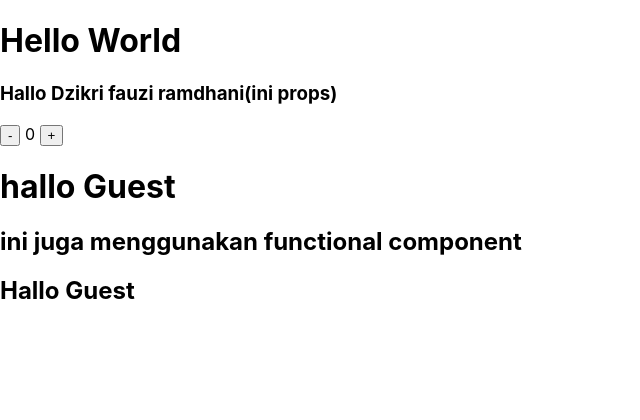
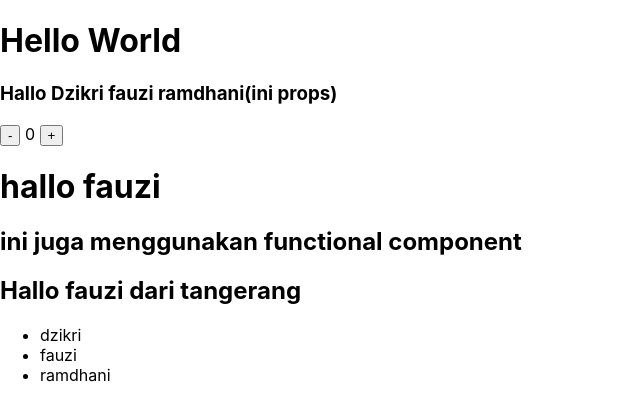
Before and after one commit to dzikfr/dzikfr-belajar-reactjs, a React (Create React App) app: page / in a window 1280 px wide. Shown: the top 420 px of the page, without its empty margins (0-640 px from the left). Built offline with nearby package versions, Linux system fonts and the light colour scheme.

Commit message:
08-08-2024

```diff
--- a/src/materi/komponen/index.jsx
+++ b/src/materi/komponen/index.jsx
@@ -7,7 +7,7 @@ export default class Komponen extends React.Component{
         return(
             <div>
                 <ClassComponent nama="Dzikri fauzi ramdhani(ini props)"/>
-                <FunctionalComponent/>
+                <FunctionalComponent nama="fauzi" asal="tangerang"/>
             </div>
         )
     }
--- a/src/materi/komponen/pembahasan/FunctionalComponent.jsx
+++ b/src/materi/komponen/pembahasan/FunctionalComponent.jsx
@@ -1,16 +1,25 @@
-const FunctionalComponent = (props) =>{ //({nama})
+const FunctionalComponent = ({nama ='guest', asal='place'}) =>{ //({nama})
+
+    const fullNames = ['dzikri','fauzi','ramdhani'];
     return(
         <div>
-            <h1>hallo {props.nama}</h1>
+            <h1>hallo {nama}</h1>
             <h2>ini juga menggunakan functional component</h2>
-            <h2>Hallo {props.nama}</h2> {/*Hallo {nama}*/}
+            <h2>Hallo {nama} dari {asal}</h2> {/*Hallo {nama}*/}
+            <ul>
+                {
+                    fullNames.map((fullName)=>(
+                        <li key={fullName}>{fullName}</li>
+                    ))
+                }
+            </ul>
         </div>
     )
 }
 
 //default props
-FunctionalComponent.defaultProps = {
-    nama : "Guest"
-}
+// FunctionalComponent.defaultProps = {
+//     nama : "Guest"
+// }
 
 export default FunctionalComponent;
--- /dev/null
+++ b/src/materi/styling/plain/index.jsx
@@ -0,0 +1 @@
+import React from "react";
```
Also changed, not shown: src/materi/styling/index.jsx (added, +9 -0 lines).
